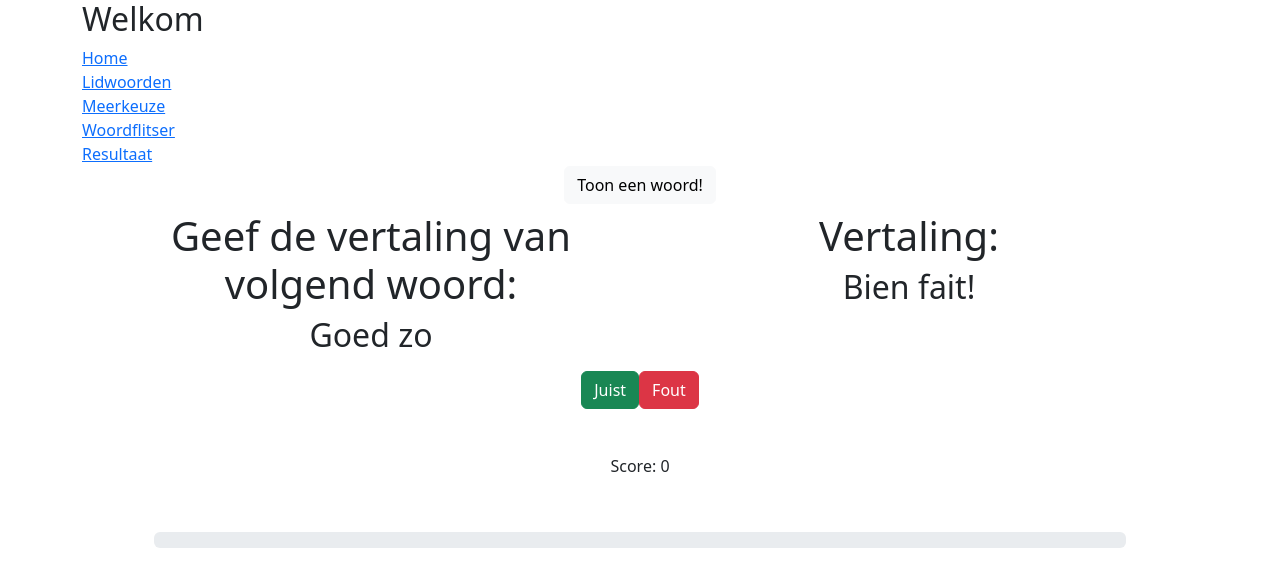
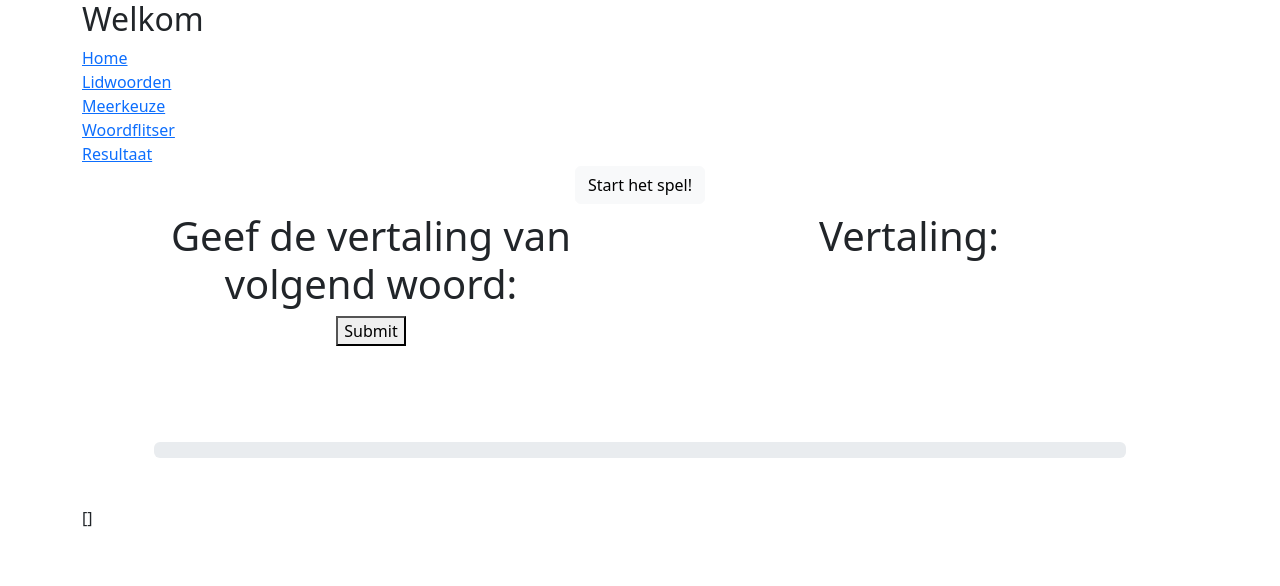
Before and after one commit to SanderGeunes/taalapp, an Angular app: page /woordflitser in a window 1280 px wide. Shown: the top 586 px of the page. Built offline with nearby package versions, Linux system fonts and the light colour scheme.

Commit message:
Woordflitser updated - via wordsservice

```diff
--- a/src/app/app.module.ts
+++ b/src/app/app.module.ts
@@ -8,6 +8,7 @@ import { MeerkeuzeComponent } from './meerkeuze/meerkeuze.component';
 import { WoordflitserComponent } from './woordflitser/woordflitser.component';
 import { ResultaatComponent } from './resultaat/resultaat.component';
 import { HomeComponent } from './home/home.component';
+import { FormsModule } from '@angular/forms';
 
 const routes: Routes = [
   {path: '', redirectTo: 'home', pathMatch: 'full'},
@@ -28,8 +29,9 @@ const routes: Routes = [
     ResultaatComponent
   ],
   imports: [
+    FormsModule,
     BrowserModule,
-    RouterModule.forRoot(routes)
+    RouterModule.forRoot(routes),
   ],
   providers: [],
   bootstrap: [AppComponent]
--- a/src/app/woordflitser/woordflitser.component.html
+++ b/src/app/woordflitser/woordflitser.component.html
@@ -1,30 +1,35 @@
 <div class="container text-center">
     <div class="row">
-        <div class="col">
-            <button type="button" class="btn btn-light" (click)="showWords()">Toon een woord!</button>
+        <div class="col" *ngIf="!gameStarted">
+            <button type="button" class="btn btn-light" (click)="startGame()">Start het spel!</button>
         </div>
     </div>
     <div class="row m-2">
         <div class="col-md-6">
             <h1>Geef de vertaling van volgend woord:</h1>
-            <h2>{{word}}</h2>
+            <div *ngIf="gameStarted && !gameOver">
+            <h2>{{currentWord.word_d}}</h2>
+            <input [(ngModel)]="userAnswer" placeholder="Enter your answer">
+            </div>
+      <button (click)="checkAnswer()">Submit</button>
         </div>
         <div class="col-md-6">
             <h1>Vertaling:</h1>
-            <h2>{{translation}}</h2>
+            <div *ngIf="showTranslation">
+            <h2>{{currentWord.word_fr}}</h2>
+            </div>
         </div>
     </div>
-    <div class="row m-2">
+    <!--<div class="row m-2">
         <div class="col">
             <button type="button" class="btn btn-success" (click)="updateWords()">Juist</button>
             <button type="button" class="btn btn-danger" (click)="wrongWordFunction()">Fout</button>
         </div>
-    </div>
+    </div>-->
     <div class="row m-5">
-        <div class="col-md-12">
+        <div class="col-md-12" *ngIf="gameOver">
             <h6>
-                Score:
-                <span>{{score}}</span>
+                Game over! Je hebt {{score}} punten.
             </h6>
         </div>
     </div>
@@ -37,3 +42,5 @@
     </div>
 
 </div>
+
+{{words | json}}
--- a/src/app/woordflitser/woordflitser.component.ts
+++ b/src/app/woordflitser/woordflitser.component.ts
@@ -1,36 +1,87 @@
 import { Component } from '@angular/core';
-//import { Router } from '@angular/router';
-//import { WordsService } from '../words.service';
+import { Router } from '@angular/router';
+import { WordsService } from '../words.service';
 
 @Component({
   selector: 'app-woordflitser',
   templateUrl: './woordflitser.component.html',
   styleUrls: ['./woordflitser.component.css']
 })
+
 export class WoordflitserComponent {
-  word: string;
+
+  gameStarted = false;
+  gameOver = false;
+  score = 0;
+  currentWord = { word_fr: '', word_d: '', id: ''};
+  userAnswer = '';
+  words = [];
+  progressValue: number = 0;
+  someCategory: any = parseFloat(sessionStorage.getItem("category"));
+  showTranslation = false;
+
+  constructor(private router: Router, private wordsService: WordsService){
+    /*this.words =[];*/
+  }
+
+  startGame() {
+    /*fetch('http://localhost:8000/api/words/')
+      .then(response => response.json())*/
+      this.wordsService.getWords(this.someCategory)
+      .then(words => {
+        this.words = words;
+        console.log(words)
+        this.gameStarted = true;
+        this.getNextWord();
+      });
+  }
+
+  getNextWord() {
+    this.showTranslation = false;
+    if (this.words.length === 0) {
+      this.gameOver = true;
+      return;
+    }
+    const randomIndex = Math.floor(Math.random() * this.words.length);
+    this.currentWord = this.words[randomIndex];
+    this.words.splice(randomIndex, 1);
+    this.userAnswer = '';
+  }
+
+  checkAnswer() {
+    if (this.userAnswer === this.currentWord.word_fr) {
+      this.score++;
+    } else {
+      this.score--;
+    }
+    this.showTranslation = true;
+    setTimeout(() => {this.getNextWord();
+    }, 2000);
+  }
+
+  incrementProgress() {
+    let x = 100/this.words.length;
+    this.progressValue = this.progressValue + x;
+}
+
+}
+
+  /*word: string;
   words: any[];
   translation: string;
   translations: string[];
   counter: number;
   score: number;
-  progressValue: number = 0;
+  progressValue: number = 0;*/
 
 
-  constructor(/*private router: Router, private wordsService: WordsService*/){
-    this.words =[
-      { word: "Hallo", translation: "Bonjour" },
-      { word: "Dag", translation: "Au revoir" },
-      { word: "Goed zo", translation: "Bien fait!" }
-    ];
-    this.counter = 0;
-    this.shuffle(this.words);
-    this.word = this.words[this.counter].word;
-    this.translation = this.words[this.counter].translation;
-    this.score = 0;
-  }
 
-  shuffle(a){
+  /*constructor(private router: Router, private wordsService: WordsService){
+    this.words =[];
+
+  }*/
+
+  /*shuffle(a: any[]){
     for (let i = this.words.length - 1; i > 0; i--) {
       const j = Math.floor(Math.random() * (i + 1));
       [this.words[i], this.words[j]] = [this.words[j], this.words[i]];
@@ -48,8 +99,8 @@ export class WoordflitserComponent {
     this.translation = "";
     this.score = (this.score + 1) % this.words.length;
     this.counter = (this.counter + 1) % this.words.length;
-    this.word = this.words[this.counter].word;
-    setTimeout(() => {this.translation = this.words[this.counter].translation;
+    this.word = this.words[this.counter].word_d;
+    setTimeout(() => {this.translation = this.words[this.counter].word_fr;
     }, 5000);
     this.incrementProgress();
   }
@@ -57,16 +108,35 @@ export class WoordflitserComponent {
   wrongWordFunction(){
     this.translation = "";
     this.counter = (this.counter + 1) % this.words.length;
-    this.word = this.words[this.counter].word;
-    setTimeout(() => {this.translation = this.words[this.counter].translation;
+    this.word = this.words[this.counter].word_d;
+    setTimeout(() => {this.translation = this.words[this.counter].word_fr;
     }, 5000);
     this.incrementProgress();
   }
 
   incrementProgress() {
-    this.progressValue += 10;
+      let x = 100/this.words.length;
+      this.progressValue = this.progressValue + x;
   }
+
+  getWords () {
+    this.wordsService.getWords(1).then(res => {
+      this.words = res;
+    });
   }
+
+  ngOnInit() {
+    this.getWords();
+    this.counter = 0;
+    console.log(this.words);
+    this.word = this.words[this.counter].word_d;
+    this.translation = this.words[this.counter].word_fr;
+    this.score = 0;
+  }
+
+  }
+*/
+
   /*showWords(){
   this.word = "Hallo";
   this.translation = "Bonjour";
--- a/src/app/words.service.ts
+++ b/src/app/words.service.ts
@@ -6,7 +6,7 @@ import { Injectable } from '@angular/core';
 export class WordsService {
 
   constructor() { }
-  getWords(category : number){
+  getWords(category : any){
     return fetch('http://localhost:8000/api/words/' + category).then(res => res.json())
   }
 }
```
